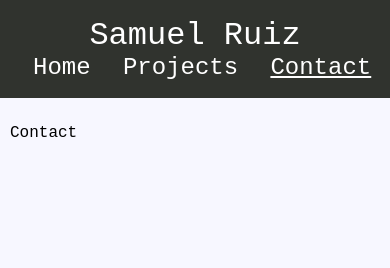
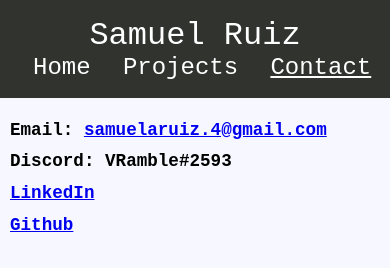
Before and after one commit to VRamble/samsite, a plain HTML site: page contact.html in a window 390 px wide. Drawn offline with Linux system fonts and the light colour scheme; a web font is replaced by a local one.

Commit message:
updated contact page

```diff
--- a/contact.html
+++ b/contact.html
@@ -26,7 +26,10 @@
             </div>
         </div>
         <div id="body">
-            <p>Contact</p>
+            <h1 class="headingt">Email: <a href="mailto:samuelaruiz.4@gmail.com" >samuelaruiz.4@gmail.com</a></h1>
+            <h1 class="headingt">Discord: VRamble#2593</h1>
+            <h1 class="headingt"><a href="https://www.linkedin.com/in/samuel-ruiz-937308200/">LinkedIn</a></h1>
+            <h1 class="headingt"><a href="https://github.com/VRamble">Github</a></h1>
         </div>
     </div>
 </body>
--- a/style.css
+++ b/style.css
@@ -107,6 +107,9 @@
         width: 40vw;
         height: 60vw;
     }
+    .headingt{
+        font-size: 110%;
+    }
 }
 
 #header {
```
Also changed, not shown: index.html (+5 -5 lines), images/media/bone.jpg (added), images/media/ped.jpg (deleted).
